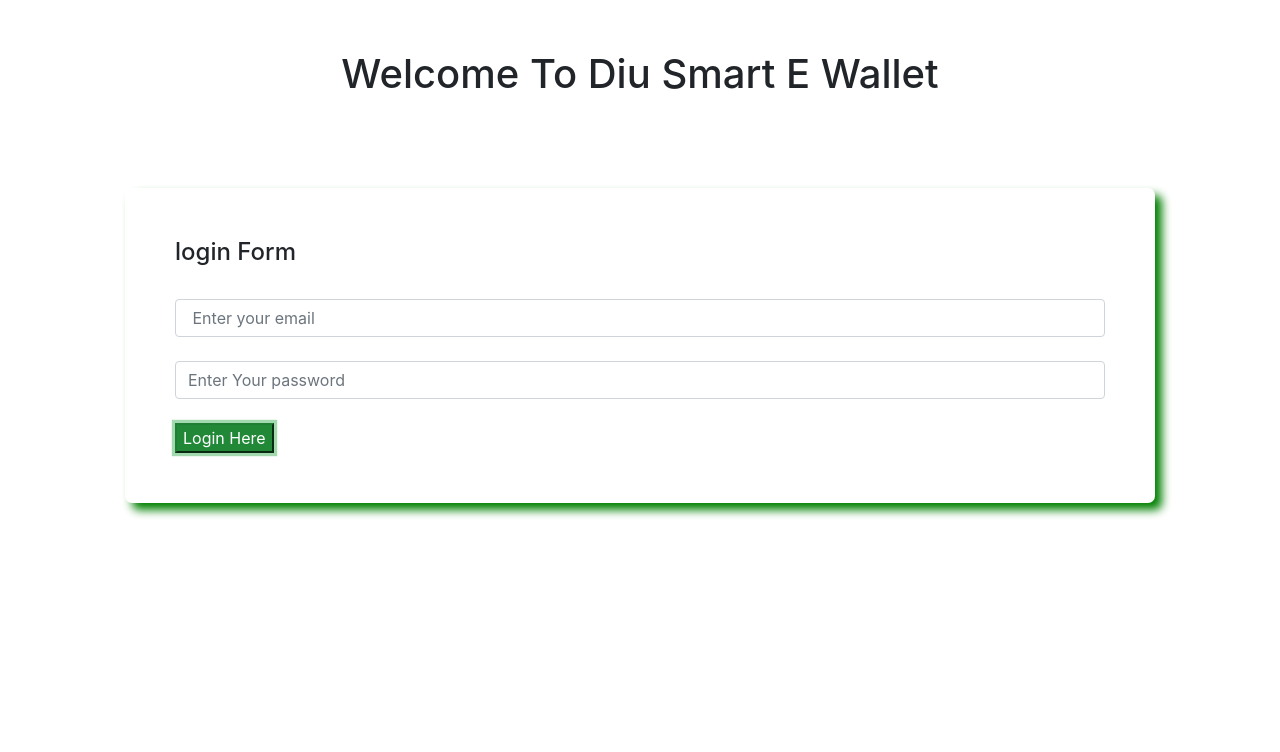
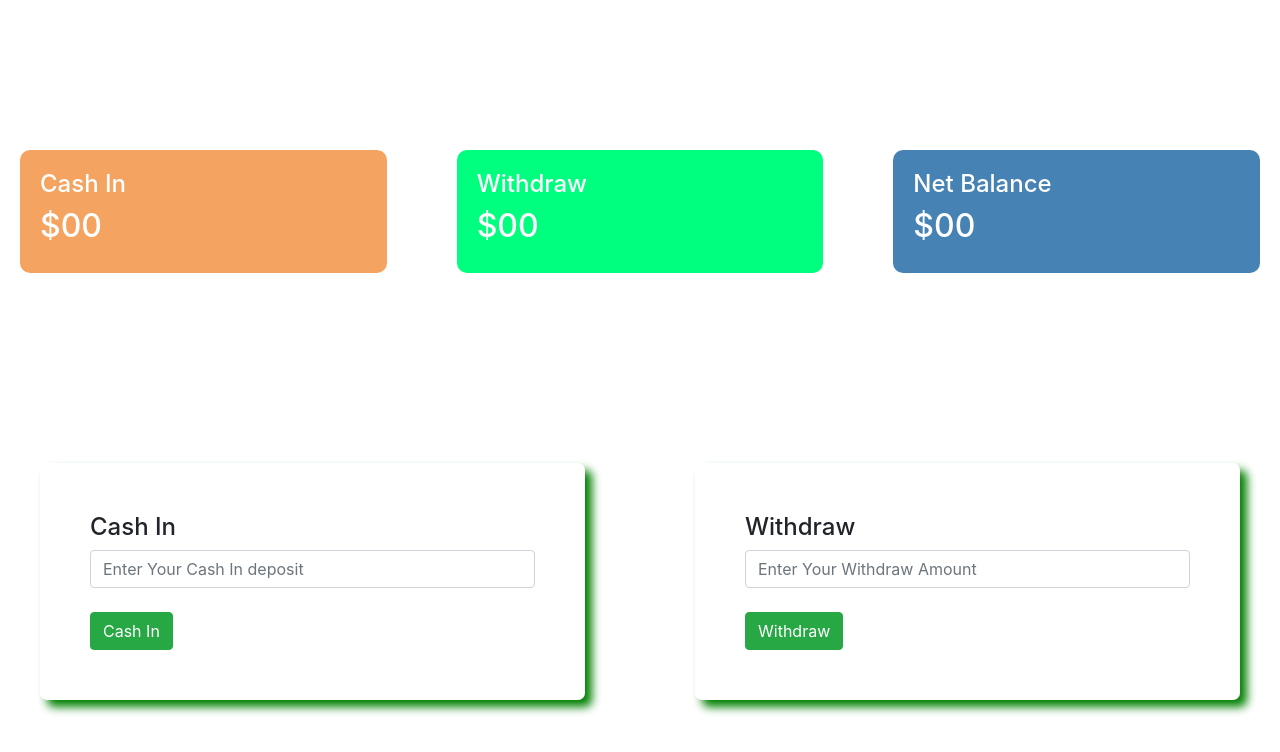
Before and after one commit to arifulaunto/DiuEWallet, a plain HTML site: page index.html in a window 1280 px wide. Both pictures are taken after a click on the button "Login Here". Drawn offline with nearby package versions, Linux system fonts and the light colour scheme.

Commit message:
transaction Page ready

```diff
--- a/css/style.css
+++ b/css/style.css
@@ -11,3 +11,24 @@ body {
   border-radius: 7px;
   box-shadow: 7px 7px 10px green;
 }
+
+/* transaction Part */
+
+#transaction-area {
+  display: none;
+}
+.status {
+  margin: 150px 20px;
+  color: white;
+  padding: 20px;
+  border-radius: 10px;
+}
+.cashIn {
+  background-color: sandybrown;
+}
+.withdraw {
+  background-color: springgreen;
+}
+.balance {
+  background-color: steelblue;
+}
--- a/index.html
+++ b/index.html
@@ -16,7 +16,7 @@
     <link rel="stylesheet" href="css/style.css" />
   </head>
   <body>
-    <div class="container">
+    <div class="container" id="loginPage">
       <h1 class="text-center">Welcome To Diu Smart E Wallet</h1>
       <div class="loginArea">
         <h4 class>login Form</h4>
@@ -37,11 +37,64 @@
       </div>
     </div>
 
+    <!-- transaction page start  -->
+    <div id="transaction-area">
+      <div class="row">
+        <div class="col-md-4">
+          <div class="cashIn status">
+            <h4>Cash In</h4>
+            <h2>$00</h2>
+          </div>
+        </div>
+        <div class="col-md-4">
+          <div class="withdraw status">
+            <h4>Withdraw</h4>
+            <h2>$00</h2>
+          </div>
+        </div>
+        <div class="col-md-4">
+          <div class="balance status">
+            <h4>Net Balance</h4>
+            <h2>$00</h2>
+          </div>
+        </div>
+      </div>
+      <div class="row">
+        <div class="col-md-6">
+          <div class="loginArea">
+            <h4>Cash In</h4>
+            <input
+              type="text"
+              class="form-control"
+              placeholder="Enter Your Cash In deposit"
+            />
+            <br />
+            <button class="btn btn-success">Cash In</button>
+          </div>
+        </div>
+        <div class="col-md-6">
+          <div class="loginArea">
+            <h4>Withdraw</h4>
+            <input
+              type="text"
+              class="form-control"
+              placeholder="Enter Your Withdraw Amount"
+            />
+            <br />
+            <button class="btn btn-success">Withdraw</button>
+          </div>
+        </div>
+      </div>
+    </div>
+
     <!-- javascriptCode -->
     <script>
       const loginBtn = document.getElementById("loginId");
       loginBtn.addEventListener("click", function () {
-        console.log("Login Processing");
+        const loginPart = document.getElementById("loginPage");
+        loginPart.style.display = "none";
+        const transactionArea = document.getElementById("transaction-area");
+        transactionArea.style.display = "block";
       });
     </script>
   </body>
```
